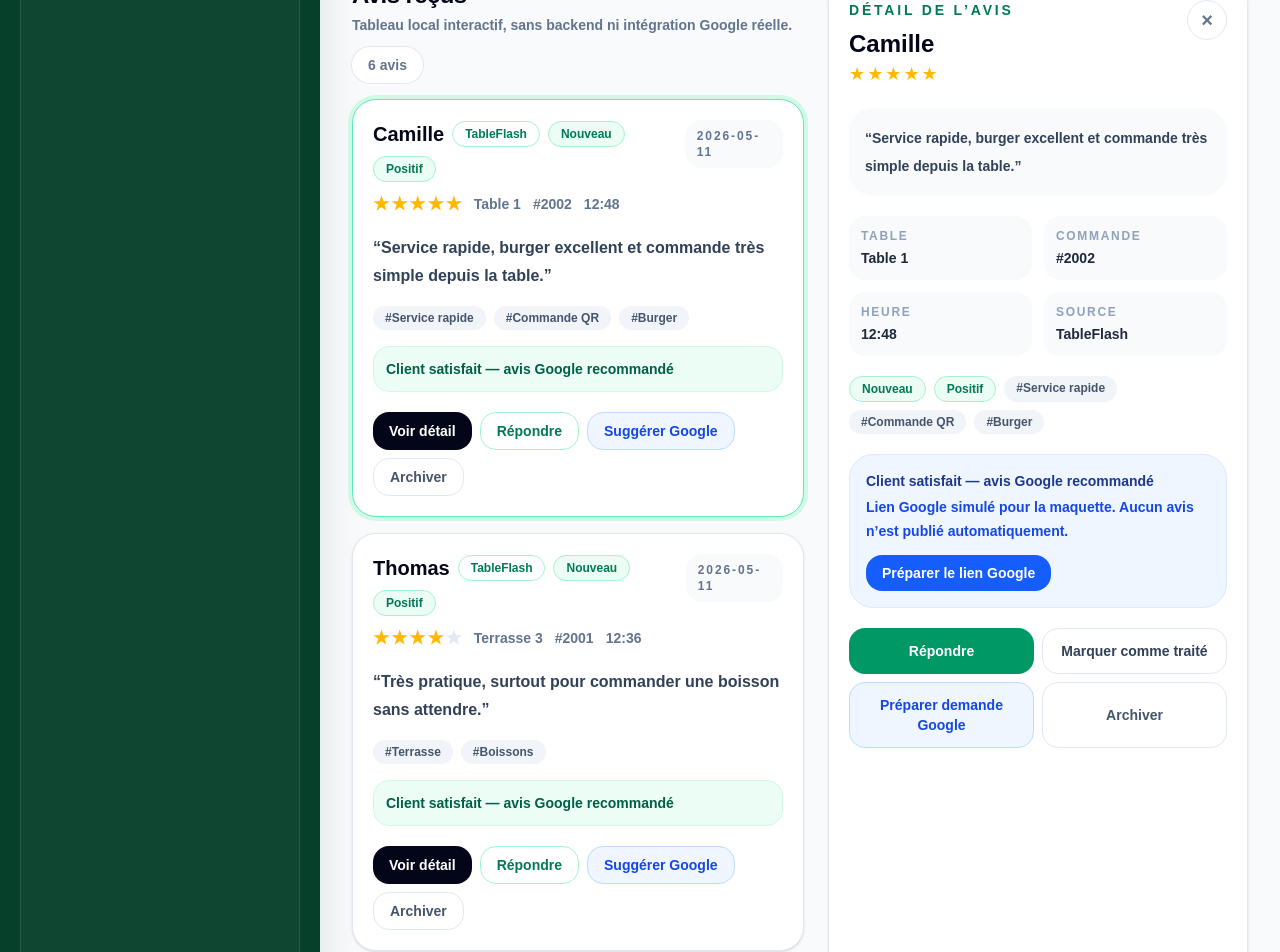
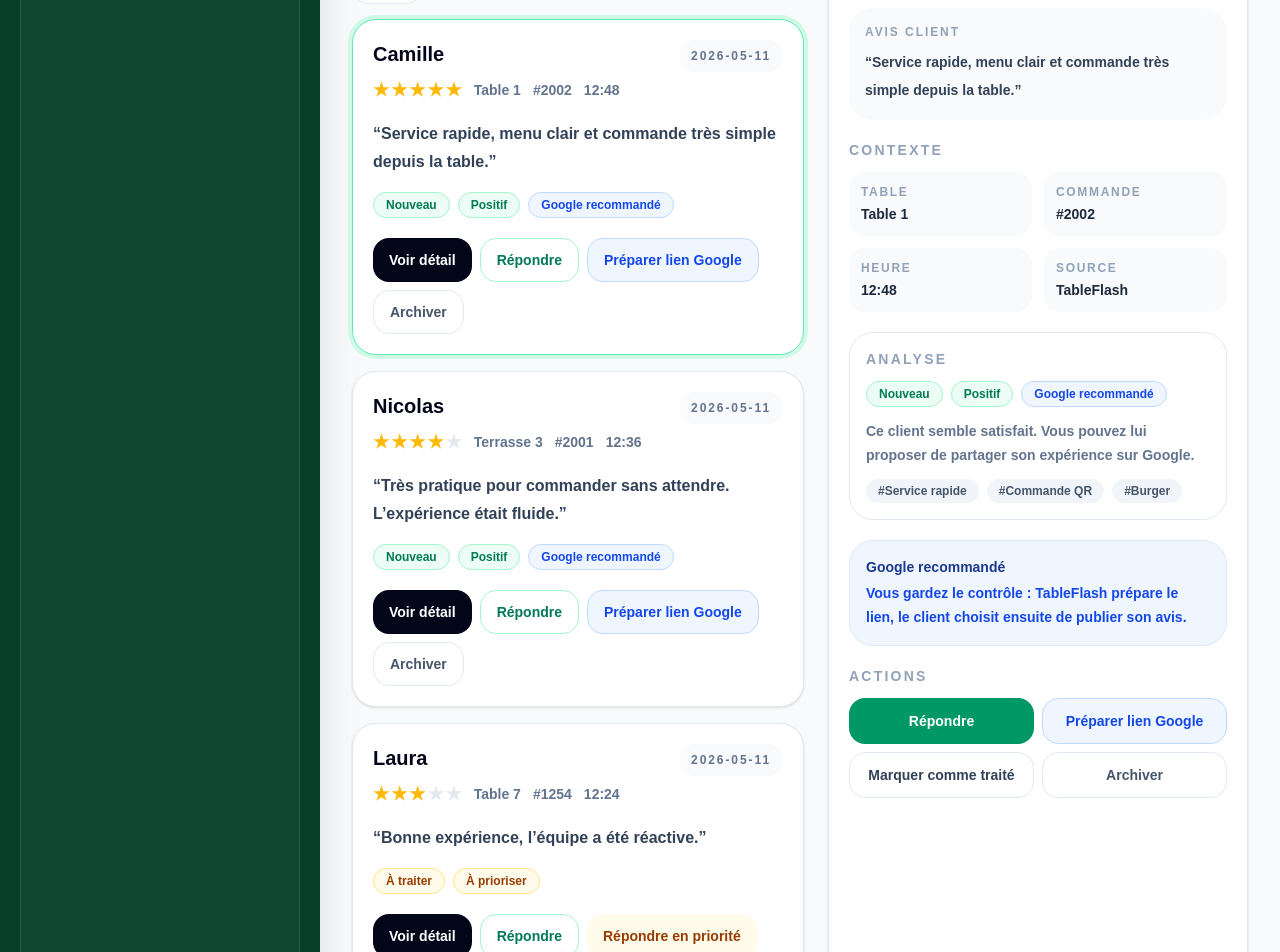
Before and after one commit to Loco66666/TableFlash-QR, a Next.js app: page /dashboard/reviews in a window 1280 px wide. Shown: the part 1300-2252 px from the top of the page. Built offline with nearby package versions, Linux system fonts and the light colour scheme.

Commit message:
Polish reviews reputation cockpit

```diff
--- a/src/components/dashboard/reviews/InteractiveReviewsDashboard.tsx
+++ b/src/components/dashboard/reviews/InteractiveReviewsDashboard.tsx
@@ -103,11 +103,11 @@ export function InteractiveReviewsDashboard() {
   function handleSaveResponse(reviewId: string, response: string) {
     applyReviewPatch(reviewId, { response: response.trim(), status: "Répondu" });
     setRespondingReviewId(null);
-    showToast("Réponse enregistrée dans la maquette.");
+    showToast("Réponse enregistrée.");
   }
 
   function handleArchive(reviewId: string) {
-    const confirmed = window.confirm("Archiver cet avis dans la maquette ?");
+    const confirmed = window.confirm("Archiver cet avis ?");
 
     if (!confirmed) {
       return;
@@ -122,21 +122,23 @@ export function InteractiveReviewsDashboard() {
     showToast("Avis marqué comme traité.");
   }
 
-  function handleGoogleSuggestion() {
-    showToast("Suggestion Google préparée dans la maquette.");
+  function handleGoogleSuggestion(reviewId: string) {
+    applyReviewPatch(reviewId, { googleReviewSuggested: true });
+    showToast("Lien Google préparé.");
   }
 
-  function handlePrepareGoogleLink() {
-    showToast("Lien Google Avis préparé dans la maquette.");
+  function handlePrepareGoogleLink(reviewId: string) {
+    applyReviewPatch(reviewId, { googleReviewSuggested: true });
+    showToast("Lien Google préparé.");
   }
 
   function handleCreateReviewRequest() {
     setIsRequestPanelOpen(false);
-    showToast("Demande d’avis créée dans la maquette.");
+    showToast("Demande d’avis prête à envoyer.");
   }
 
   function handleResetLocalReviews() {
-    const confirmed = window.confirm("Voulez-vous vraiment supprimer les avis locaux de démonstration ?");
+    const confirmed = window.confirm("Voulez-vous vraiment réinitialiser les avis reçus sur cet appareil ?");
 
     if (!confirmed) {
       return;
@@ -146,7 +148,7 @@ export function InteractiveReviewsDashboard() {
     setLocalReviewIds(new Set());
     setReviews(initialReviews);
     setSelectedReviewId(initialReviews[0]?.id ?? null);
-    showToast("Avis locaux réinitialisés.");
+    showToast("Avis de cet appareil réinitialisés.");
   }
 
   return (
@@ -157,9 +159,9 @@ export function InteractiveReviewsDashboard() {
         subtitle="Suivez les retours après repas, identifiez les clients satisfaits et transformez les bonnes expériences en avis publics."
       >
         <button className="rounded-2xl bg-emerald-600 px-5 py-3 text-sm font-black text-white shadow-lg shadow-emerald-900/15 transition hover:bg-emerald-700" onClick={() => setIsRequestPanelOpen(true)} type="button">Demander un avis</button>
-        <button className="rounded-2xl border border-slate-200 bg-white px-5 py-3 text-sm font-black text-slate-700 shadow-sm transition hover:bg-slate-50" onClick={() => showToast("Export des avis simulé dans la maquette.")} type="button">Exporter les avis</button>
-        <button className="rounded-2xl border border-blue-200 bg-blue-50 px-5 py-3 text-sm font-black text-blue-700 shadow-sm transition hover:bg-blue-100" onClick={() => showToast("Lien Google Avis copié dans la maquette.")} type="button">Lien Google Avis</button>
-        <button className="rounded-2xl border border-slate-200 bg-white/80 px-4 py-3 text-xs font-black text-slate-500 shadow-sm transition hover:bg-slate-50" onClick={handleResetLocalReviews} type="button">Réinitialiser les avis locaux</button>
+        <button className="rounded-2xl border border-slate-200 bg-white px-5 py-3 text-sm font-black text-slate-700 shadow-sm transition hover:bg-slate-50" onClick={() => showToast("Export des avis préparé.")} type="button">Exporter les avis</button>
+        <button className="rounded-2xl border border-blue-200 bg-blue-50 px-5 py-3 text-sm font-black text-blue-700 shadow-sm transition hover:bg-blue-100" onClick={() => showToast("Lien Google Avis prêt à partager.")} type="button">Lien Google Avis</button>
+        <button className="rounded-2xl border border-slate-200 bg-white/80 px-4 py-3 text-xs font-black text-slate-500 shadow-sm transition hover:bg-slate-50" onClick={handleResetLocalReviews} type="button">Réinitialiser les avis</button>
       </DashboardHeader>
 
       <main className="flex-1 space-y-6 p-5 lg:p-8">
@@ -168,8 +170,7 @@ export function InteractiveReviewsDashboard() {
             <div>
               <p className="text-sm font-black uppercase tracking-[0.24em] text-emerald-100">Réputation locale</p>
               <h2 className="mt-3 text-3xl font-black tracking-tight md:text-4xl">Transformez les retours clients en réputation locale</h2>
-              <p className="mt-4 max-w-3xl text-base font-semibold leading-7 text-emerald-50">Après le repas, TableFlash aide vos clients à laisser un retour simple. Les avis positifs peuvent ensuite être orientés vers votre fiche Google, sans forcer l’expérience.</p>
-              <p className="mt-3 text-sm font-bold text-emerald-100">Lien Google simulé pour la maquette. Aucun avis n’est publié automatiquement.</p>
+              <p className="mt-4 max-w-3xl text-base font-semibold leading-7 text-emerald-50">Après le repas, TableFlash recueille les retours clients. Les avis positifs peuvent être orientés vers votre fiche Google, sans forcer l’expérience.</p>
             </div>
             <div className="grid gap-3 rounded-3xl border border-white/15 bg-white/10 p-4 backdrop-blur sm:grid-cols-4">
               {["Repas terminé", "Retour client", "Avis positif", "Google Avis"].map((step, index) => (
@@ -197,7 +198,7 @@ export function InteractiveReviewsDashboard() {
             <div className="flex flex-wrap items-end justify-between gap-3">
               <div>
                 <h2 className="text-2xl font-black tracking-tight text-slate-950">Avis reçus</h2>
-                <p className="mt-1 text-sm font-semibold text-slate-500">Tableau local interactif, sans backend ni intégration Google réelle.</p>
+                <p className="mt-1 text-sm font-semibold text-slate-500">Centralisez les retours clients, traitez les avis à prioriser et valorisez les expériences positives.</p>
               </div>
               <span className="rounded-full bg-white px-4 py-2 text-sm font-black text-slate-500 ring-1 ring-slate-200">{visibleReviews.length} avis</span>
             </div>
@@ -310,8 +311,8 @@ function buildSummaryCards(reviews: Review[]) {
   const toHandleCount = reviews.filter((review) => review.status === "À traiter").length;
 
   return [
-    { value: `${averageRating.toFixed(1).replace(".", ",")}/5`, label: "Note moyenne", helper: "Avis visibles localement", tone: "emerald" as const },
-    { value: String(reviews.length), label: "Avis reçus", helper: "Aujourd’hui dans la maquette", tone: "sky" as const },
+    { value: `${averageRating.toFixed(1).replace(".", ",")}/5`, label: "Note moyenne", helper: "Satisfaction globale", tone: "emerald" as const },
+    { value: String(reviews.length), label: "Avis reçus", helper: "Retours après repas", tone: "sky" as const },
     { value: String(positiveCount), label: "Avis positifs", helper: "Clients satisfaits", tone: "amber" as const },
     { value: String(toHandleCount), label: "À traiter", helper: "Retours à prioriser", tone: "rose" as const },
   ];
--- a/src/components/dashboard/reviews/ReviewCard.tsx
+++ b/src/components/dashboard/reviews/ReviewCard.tsx
@@ -12,18 +12,14 @@ type ReviewCardProps = {
 };
 
 export function ReviewCard({ isSelected, onArchive, onGoogle, onRespond, onSelect, review }: ReviewCardProps) {
-  const canSuggestGoogle = review.googleReviewSuggested && review.source === "TableFlash";
+  const isGoogleEligible = review.rating >= 4 && review.source === "TableFlash";
+  const priorityLabel = review.rating <= 3 ? "À prioriser" : "Positif";
 
   return (
     <article className={`rounded-3xl border bg-white p-5 shadow-sm transition ${isSelected ? "border-emerald-300 ring-4 ring-emerald-100" : "border-slate-200 hover:border-emerald-200"}`}>
       <div className="flex flex-col gap-3 sm:flex-row sm:items-start sm:justify-between">
-        <div>
-          <div className="flex flex-wrap items-center gap-2">
-            <h3 className="text-xl font-black text-slate-950">{review.customerName}</h3>
-            <ReviewStatusBadge label={review.source} />
-            <ReviewStatusBadge label={review.status} />
-            <ReviewStatusBadge label={review.sentiment} />
-          </div>
+        <div className="min-w-0">
+          <h3 className="text-xl font-black text-slate-950">{review.customerName}</h3>
           <div className="mt-2 flex flex-wrap items-center gap-3 text-sm font-bold text-slate-500">
             <ReviewStars rating={review.rating} />
             <span>{review.tableName}</span>
@@ -31,30 +27,27 @@ export function ReviewCard({ isSelected, onArchive, onGoogle, onRespond, onSelec
             <span>{review.time}</span>
           </div>
         </div>
-        <span className="rounded-2xl bg-slate-50 px-3 py-2 text-xs font-black uppercase tracking-[0.16em] text-slate-500">{review.createdAt}</span>
+        <span className="w-fit shrink-0 rounded-2xl bg-slate-50 px-3 py-2 text-xs font-black uppercase tracking-[0.16em] text-slate-500">{review.createdAt}</span>
       </div>
 
-      <p className="mt-4 text-base font-semibold leading-7 text-slate-700">“{review.comment}”</p>
+      <p className="mt-4 line-clamp-3 text-base font-semibold leading-7 text-slate-700">“{review.comment}”</p>
 
       <div className="mt-4 flex flex-wrap gap-2">
-        {review.tags.map((tag) => (
-          <span className="rounded-full bg-slate-100 px-3 py-1 text-xs font-black text-slate-600" key={tag}>#{tag}</span>
-        ))}
+        <ReviewStatusBadge label={review.status} />
+        <span className={`inline-flex items-center rounded-full border px-3 py-1 text-xs font-black ${review.rating <= 3 ? "border-amber-200 bg-amber-50 text-amber-800" : "border-emerald-200 bg-emerald-50 text-emerald-700"}`}>
+          {priorityLabel}
+        </span>
+        {isGoogleEligible ? <span className="inline-flex items-center rounded-full border border-blue-200 bg-blue-50 px-3 py-1 text-xs font-black text-blue-700">{review.googleReviewSuggested ? "Lien Google préparé" : "Google recommandé"}</span> : null}
       </div>
 
-      {canSuggestGoogle ? (
-        <div className="mt-4 rounded-2xl border border-emerald-100 bg-emerald-50 p-3 text-sm font-bold text-emerald-800">
-          Client satisfait — avis Google recommandé
-        </div>
-      ) : null}
-
       <div className="mt-5 flex flex-wrap gap-2">
-        <button className="rounded-2xl bg-slate-950 px-4 py-2 text-sm font-black text-white transition hover:bg-slate-800" onClick={() => onSelect(review.id)} type="button">Voir détail</button>
-        <button className="rounded-2xl border border-emerald-200 bg-white px-4 py-2 text-sm font-black text-emerald-700 transition hover:bg-emerald-50" onClick={() => onRespond(review.id)} type="button">Répondre</button>
-        {canSuggestGoogle ? (
-          <button className="rounded-2xl border border-blue-200 bg-blue-50 px-4 py-2 text-sm font-black text-blue-700 transition hover:bg-blue-100" onClick={() => onGoogle(review.id)} type="button">Suggérer Google</button>
+        <button className="min-h-11 rounded-2xl bg-slate-950 px-4 py-2 text-sm font-black text-white transition hover:bg-slate-800" onClick={() => onSelect(review.id)} type="button">Voir détail</button>
+        <button className="min-h-11 rounded-2xl border border-emerald-200 bg-white px-4 py-2 text-sm font-black text-emerald-700 transition hover:bg-emerald-50" onClick={() => onRespond(review.id)} type="button">Répondre</button>
+        {isGoogleEligible && !review.googleReviewSuggested ? (
+          <button className="min-h-11 rounded-2xl border border-blue-200 bg-blue-50 px-4 py-2 text-sm font-black text-blue-700 transition hover:bg-blue-100" onClick={() => onGoogle(review.id)} type="button">Préparer lien Google</button>
         ) : null}
-        <button className="rounded-2xl border border-slate-200 bg-white px-4 py-2 text-sm font-black text-slate-600 transition hover:bg-slate-50" onClick={() => onArchive(review.id)} type="button">Archiver</button>
+        {review.rating <= 3 ? <span className="inline-flex min-h-11 items-center rounded-2xl bg-amber-50 px-4 py-2 text-sm font-black text-amber-800">Répondre en priorité</span> : null}
+        <button className="min-h-11 rounded-2xl border border-slate-200 bg-white px-4 py-2 text-sm font-black text-slate-600 transition hover:bg-slate-50" onClick={() => onArchive(review.id)} type="button">Archiver</button>
       </div>
     </article>
   );
--- a/src/components/dashboard/reviews/ReviewDetailPanel.tsx
+++ b/src/components/dashboard/reviews/ReviewDetailPanel.tsx
@@ -21,40 +21,64 @@ export function ReviewDetailPanel({ isResponding, onArchive, onClose, onGoogle,
       <aside className="rounded-3xl border border-dashed border-slate-300 bg-white p-6 text-center shadow-sm lg:sticky lg:top-6">
         <div className="mx-auto flex h-14 w-14 items-center justify-center rounded-3xl bg-slate-100 text-2xl" aria-hidden="true">✦</div>
         <h2 className="mt-4 text-xl font-black text-slate-950">Aucun avis sélectionné</h2>
-        <p className="mt-2 text-sm font-semibold leading-6 text-slate-500">Sélectionnez un avis pour afficher son détail et préparer une réponse.</p>
+        <p className="mt-2 text-sm font-semibold leading-6 text-slate-500">Sélectionnez un avis pour suivre son traitement, répondre au client et préparer les prochaines actions.</p>
       </aside>
     );
   }
+
+  const isGoogleEligible = review.rating >= 4 && review.source === "TableFlash";
+  const analysisLabel = review.rating >= 4 ? "Positif" : "À prioriser";
 
   return (
     <aside className="rounded-3xl border border-slate-200 bg-white p-5 shadow-sm lg:sticky lg:top-6">
       <div className="flex items-start justify-between gap-4">
         <div>
-          <p className="text-sm font-black uppercase tracking-[0.2em] text-emerald-700">Détail de l’avis</p>
-          <h2 className="mt-2 text-2xl font-black text-slate-950">{review.customerName}</h2>
+          <p className="text-sm font-black uppercase tracking-[0.2em] text-emerald-700">Workflow de traitement</p>
+          <h2 className="mt-2 text-2xl font-black text-slate-950">Avis de {review.customerName}</h2>
           <ReviewStars rating={review.rating} />
         </div>
-        <button className="flex h-10 w-10 items-center justify-center rounded-full border border-slate-200 text-xl font-black text-slate-500 transition hover:bg-slate-50 hover:text-slate-900" onClick={onClose} type="button" aria-label="Fermer le détail de l’avis">
+        <button className="flex h-11 w-11 shrink-0 items-center justify-center rounded-full border border-slate-200 text-xl font-black text-slate-500 transition hover:bg-slate-50 hover:text-slate-900" onClick={onClose} type="button" aria-label="Fermer le détail de l’avis">
           ×
         </button>
       </div>
 
-      <p className="mt-5 rounded-3xl bg-slate-50 p-4 text-sm font-semibold leading-7 text-slate-700">“{review.comment}”</p>
+      <section className="mt-5 rounded-3xl bg-slate-50 p-4">
+        <p className="text-xs font-black uppercase tracking-[0.16em] text-slate-400">Avis client</p>
+        <p className="mt-2 text-sm font-semibold leading-7 text-slate-700">“{review.comment}”</p>
+      </section>
 
-      <dl className="mt-5 grid grid-cols-2 gap-3 text-sm">
+      <section className="mt-5">
+        <h3 className="text-sm font-black uppercase tracking-[0.16em] text-slate-400">Contexte</h3>
+        <dl className="mt-3 grid grid-cols-2 gap-3 text-sm">
           <DetailItem label="Table" value={review.tableName} />
           <DetailItem label="Commande" value={review.orderNumber} />
           <DetailItem label="Heure" value={review.time} />
           <DetailItem label="Source" value={review.source} />
         </dl>
+      </section>
 
-      <div className="mt-5 flex flex-wrap gap-2">
+      <section className="mt-5 rounded-3xl border border-slate-200 p-4">
+        <h3 className="text-sm font-black uppercase tracking-[0.16em] text-slate-400">Analyse</h3>
+        <div className="mt-3 flex flex-wrap gap-2">
           <ReviewStatusBadge label={review.status} />
-        <ReviewStatusBadge label={review.sentiment} />
+          <span className={`inline-flex items-center rounded-full border px-3 py-1 text-xs font-black ${review.rating >= 4 ? "border-emerald-200 bg-emerald-50 text-emerald-700" : "border-amber-200 bg-amber-50 text-amber-800"}`}>
+            {analysisLabel}
+          </span>
+          {isGoogleEligible ? <span className="inline-flex items-center rounded-full border border-blue-200 bg-blue-50 px-3 py-1 text-xs font-black text-blue-700">{review.googleReviewSuggested ? "Lien Google préparé" : "Google recommandé"}</span> : null}
+        </div>
+        <p className="mt-3 text-sm font-semibold leading-6 text-slate-500">
+          {isGoogleEligible
+            ? "Ce client semble satisfait. Vous pouvez lui proposer de partager son expérience sur Google."
+            : "Ce retour mérite une réponse attentive avant toute action de valorisation publique."}
+        </p>
+        {review.tags.length > 0 ? (
+          <div className="mt-3 flex flex-wrap gap-2">
             {review.tags.map((tag) => (
               <span className="rounded-full bg-slate-100 px-3 py-1 text-xs font-black text-slate-600" key={tag}>#{tag}</span>
             ))}
           </div>
+        ) : null}
+      </section>
 
       {review.response ? (
         <div className="mt-5 rounded-3xl border border-emerald-100 bg-emerald-50 p-4">
@@ -69,22 +93,24 @@ export function ReviewDetailPanel({ isResponding, onArchive, onClose, onGoogle,
         </div>
       ) : null}
 
-      {review.googleReviewSuggested && review.source === "TableFlash" ? (
+      {isGoogleEligible ? (
         <div className="mt-5 rounded-3xl border border-blue-100 bg-blue-50 p-4">
-          <p className="text-sm font-black text-blue-900">Client satisfait — avis Google recommandé</p>
-          <p className="mt-1 text-sm font-semibold leading-6 text-blue-700">Lien Google simulé pour la maquette. Aucun avis n’est publié automatiquement.</p>
-          <button className="mt-3 rounded-2xl bg-blue-600 px-4 py-2 text-sm font-black text-white transition hover:bg-blue-700" onClick={() => onGoogle(review.id)} type="button">Préparer le lien Google</button>
+          <p className="text-sm font-black text-blue-900">{review.googleReviewSuggested ? "Lien Google préparé" : "Google recommandé"}</p>
+          <p className="mt-1 text-sm font-semibold leading-6 text-blue-700">Vous gardez le contrôle : TableFlash prépare le lien, le client choisit ensuite de publier son avis.</p>
         </div>
       ) : null}
 
-      <div className="mt-5 grid gap-2 sm:grid-cols-2">
+      <section className="mt-5">
+        <h3 className="text-sm font-black uppercase tracking-[0.16em] text-slate-400">Actions</h3>
+        <div className="mt-3 grid gap-2 sm:grid-cols-2">
           <button className="rounded-2xl bg-emerald-600 px-4 py-3 text-sm font-black text-white transition hover:bg-emerald-700" onClick={() => onRespond(review.id)} type="button">Répondre</button>
+          {isGoogleEligible && !review.googleReviewSuggested ? (
+            <button className="rounded-2xl border border-blue-200 bg-blue-50 px-4 py-3 text-sm font-black text-blue-700 transition hover:bg-blue-100" onClick={() => onGoogle(review.id)} type="button">Préparer lien Google</button>
+          ) : null}
           <button className="rounded-2xl border border-slate-200 bg-white px-4 py-3 text-sm font-black text-slate-700 transition hover:bg-slate-50" onClick={() => onMarkTreated(review.id)} type="button">Marquer comme traité</button>
-        {review.googleReviewSuggested && review.source === "TableFlash" ? (
-          <button className="rounded-2xl border border-blue-200 bg-blue-50 px-4 py-3 text-sm font-black text-blue-700 transition hover:bg-blue-100" onClick={() => onGoogle(review.id)} type="button">Préparer demande Google</button>
-        ) : null}
           <button className="rounded-2xl border border-slate-200 bg-white px-4 py-3 text-sm font-black text-slate-600 transition hover:bg-slate-50" onClick={() => onArchive(review.id)} type="button">Archiver</button>
         </div>
+      </section>
     </aside>
   );
 }
@@ -93,7 +119,7 @@ function DetailItem({ label, value }: { label: string; value: string }) {
   return (
     <div className="rounded-2xl bg-slate-50 p-3">
       <dt className="text-xs font-black uppercase tracking-[0.14em] text-slate-400">{label}</dt>
-      <dd className="mt-1 font-black text-slate-800">{value}</dd>
+      <dd className="mt-1 break-words font-black text-slate-800">{value}</dd>
     </div>
   );
 }
--- a/src/components/dashboard/reviews/reviewsData.ts
+++ b/src/components/dashboard/reviews/reviewsData.ts
@@ -28,7 +28,7 @@ export const initialReviews: Review[] = [
     id: "review-1",
     customerName: "Camille",
     rating: 5,
-    comment: "Service rapide, burger excellent et commande très simple depuis la table.",
+    comment: "Service rapide, menu clair et commande très simple depuis la table.",
     tableName: "Table 1",
     orderNumber: "#2002",
     createdAt: "2026-05-11",
@@ -37,13 +37,13 @@ export const initialReviews: Review[] = [
     status: "Nouveau",
     sentiment: "Positif",
     tags: ["Service rapide", "Commande QR", "Burger"],
-    googleReviewSuggested: true,
+    googleReviewSuggested: false,
   },
   {
     id: "review-2",
-    customerName: "Thomas",
+    customerName: "Nicolas",
     rating: 4,
-    comment: "Très pratique, surtout pour commander une boisson sans attendre.",
+    comment: "Très pratique pour commander sans attendre. L’expérience était fluide.",
     tableName: "Terrasse 3",
     orderNumber: "#2001",
     createdAt: "2026-05-11",
@@ -52,13 +52,13 @@ export const initialReviews: Review[] = [
     status: "Nouveau",
     sentiment: "Positif",
     tags: ["Terrasse", "Boissons"],
-    googleReviewSuggested: true,
+    googleReviewSuggested: false,
   },
   {
     id: "review-3",
-    customerName: "Sarah",
+    customerName: "Laura",
     rating: 3,
-    comment: "Bon repas mais un peu d’attente avant que la commande arrive.",
+    comment: "Bonne expérience, l’équipe a été réactive.",
     tableName: "Table 7",
     orderNumber: "#1254",
     createdAt: "2026-05-11",
@@ -71,9 +71,9 @@ export const initialReviews: Review[] = [
   },
   {
     id: "review-4",
-    customerName: "Nicolas",
+    customerName: "Mehdi",
     rating: 2,
-    comment: "Le plat était bon mais la commande a mis trop longtemps à être servie.",
+    comment: "Le service était un peu long, mais la commande était simple à passer.",
     tableName: "Table 12",
     orderNumber: "#1257",
     createdAt: "2026-05-11",
@@ -86,9 +86,9 @@ export const initialReviews: Review[] = [
   },
   {
     id: "review-5",
-    customerName: "Laura",
+    customerName: "Inès",
     rating: 5,
-    comment: "Très bonne expérience, le QR est simple à utiliser et le personnel très agréable.",
+    comment: "Accueil chaleureux, carte lisible et service attentionné.",
     tableName: "Comptoir",
     orderNumber: "#1255",
     createdAt: "2026-05-11",
@@ -97,14 +97,14 @@ export const initialReviews: Review[] = [
     status: "Répondu",
     sentiment: "Positif",
     tags: ["Personnel", "QR simple"],
-    response: "Merci beaucoup Laura, au plaisir de vous revoir bientôt.",
+    response: "Merci beaucoup Inès, au plaisir de vous revoir bientôt.",
     googleReviewSuggested: false,
   },
   {
     id: "review-6",
-    customerName: "Mehdi",
+    customerName: "Antoine",
     rating: 5,
-    comment: "Super concept, pratique pour commander rapidement.",
+    comment: "Commande rapide depuis la table et desserts excellents.",
     tableName: "Table 2",
     orderNumber: "#1256",
     createdAt: "2026-05-11",
--- a/src/lib/localReviews.ts
+++ b/src/lib/localReviews.ts
@@ -94,10 +94,10 @@ function getTagsFromRating(rating: LocalReviewRating) {
   }
 
   if (rating === 3) {
-    return ["Retour client", "À écouter"];
+    return ["À prioriser", "À écouter"];
   }
 
-  return ["Retour prioritaire", "Expérience à améliorer"];
+  return ["À prioriser", "Expérience à améliorer"];
 }
 
 function isLocalReviewRating(value: unknown): value is LocalReviewRating {
@@ -181,7 +181,7 @@ export function createLocalReview(input: CreateLocalReviewInput): LocalSubmitted
     createdAt: formatLocalReviewDate(now),
     time: formatLocalReviewTime(now),
     source: "TableFlash",
-    status: "Nouveau",
+    status: input.rating >= 4 ? "Nouveau" : "À traiter",
     sentiment: getSentimentFromRating(input.rating),
     tags: getTagsFromRating(input.rating),
     googleReviewSuggested: input.rating >= 4,
```
Lines whose indentation alone changed are shown as unchanged.
